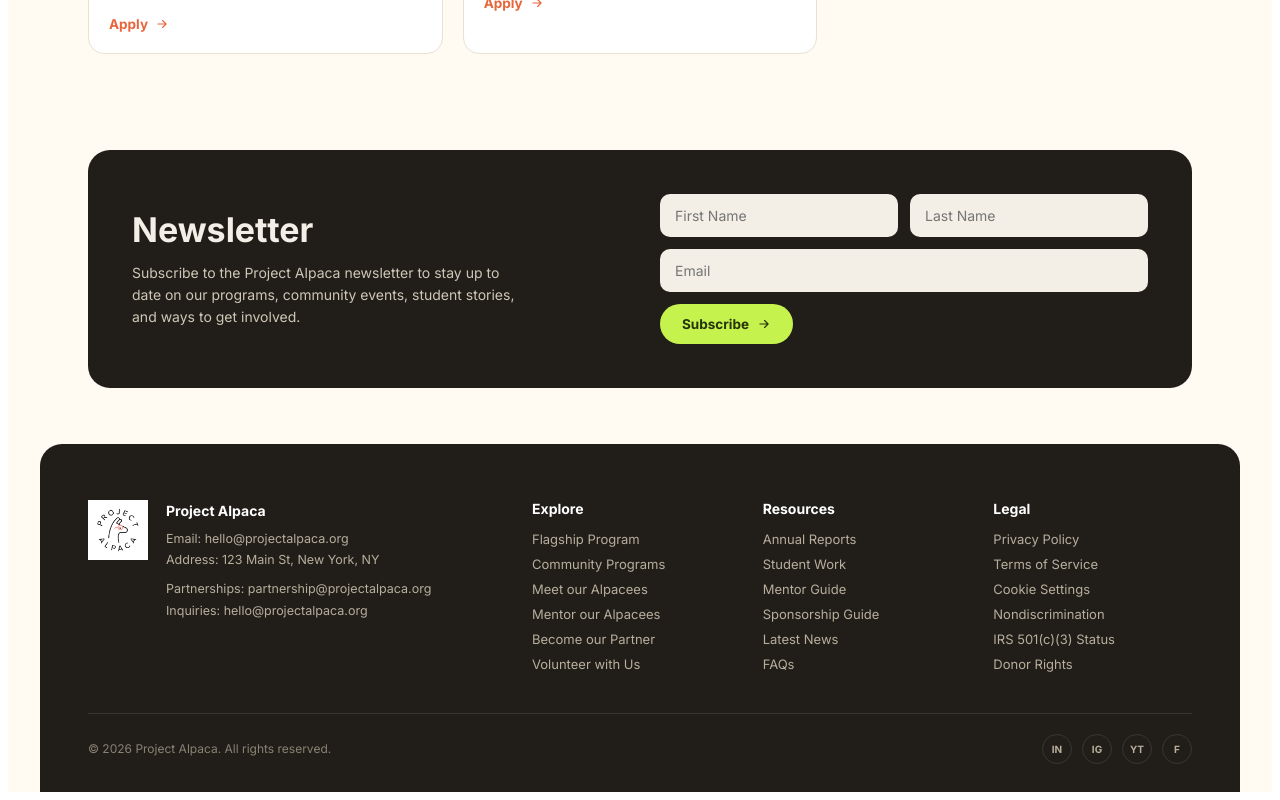
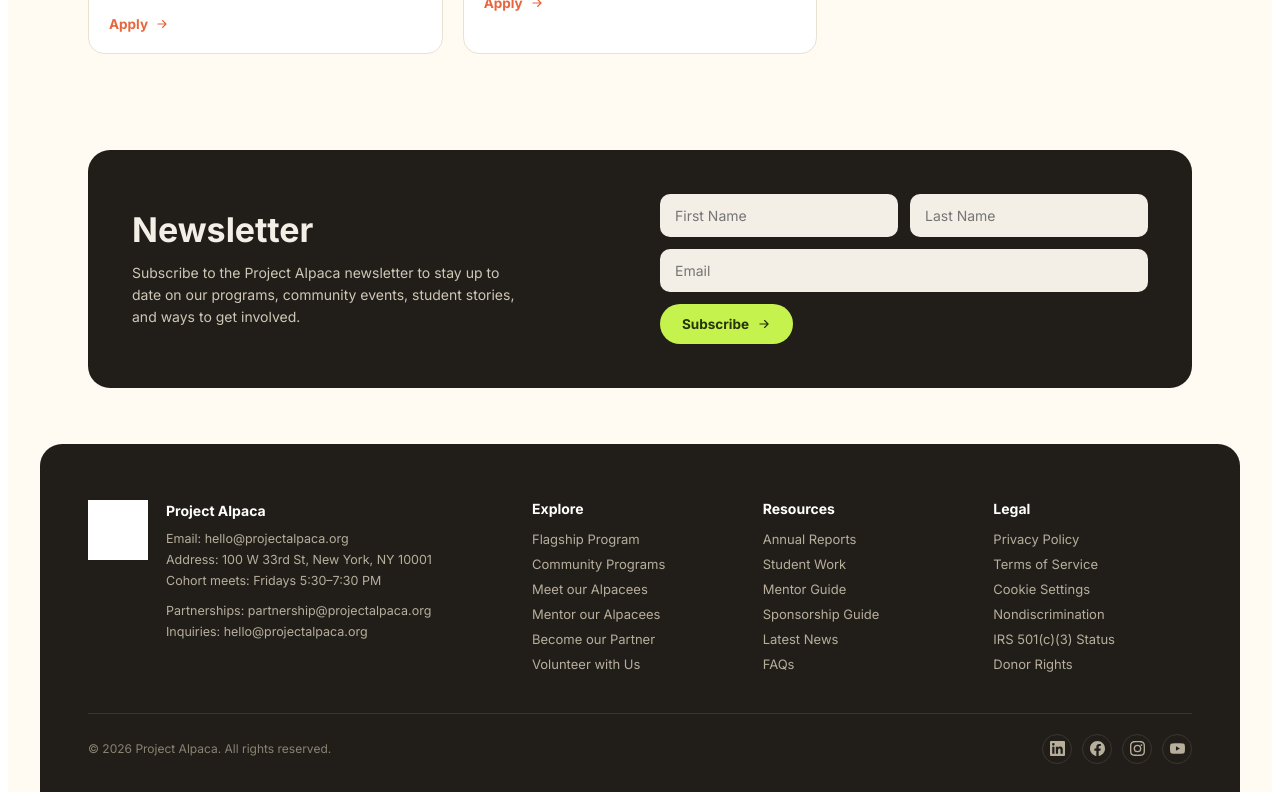
Before and after one commit to jellyfishing2346/project-alpaca, a React (Vite) app: page / in a window 1280 px wide. Shown: the part 3237-4037 px from the top of the page. Built offline with nearby package versions, Linux system fonts and the light colour scheme.

Commit message:
Footer social icons linked to real Project Alpaca accounts

```diff
--- a/alpacees-directory-final.jsx
+++ b/alpacees-directory-final.jsx
@@ -215,6 +215,13 @@
   );
 }
 
+const SOCIALS = [
+  { name: "LinkedIn", url: "https://linkedin.com/company/projectalpaca", path: "M20.45 20.45h-3.56v-5.57c0-1.33-.02-3.04-1.85-3.04-1.85 0-2.14 1.45-2.14 2.94v5.67H9.35V9h3.42v1.56h.05c.48-.9 1.64-1.85 3.37-1.85 3.6 0 4.27 2.37 4.27 5.46v6.28zM5.34 7.43a2.07 2.07 0 1 1 0-4.14 2.07 2.07 0 0 1 0 4.14zM7.12 20.45H3.55V9h3.57v11.45zM22.22 0H1.77C.79 0 0 .77 0 1.73v20.54C0 23.22.79 24 1.77 24h20.45c.98 0 1.78-.78 1.78-1.73V1.73C24 .77 23.2 0 22.22 0z" },
+  { name: "Facebook", url: "https://www.facebook.com/projectalpacany", path: "M24 12.07C24 5.4 18.63 0 12 0S0 5.4 0 12.07C0 18.1 4.39 23.1 10.13 24v-8.44H7.08v-3.49h3.05V9.41c0-3.02 1.79-4.69 4.53-4.69 1.31 0 2.68.24 2.68.24v2.97h-1.51c-1.49 0-1.96.93-1.96 1.89v2.25h3.33l-.53 3.49h-2.8V24C19.61 23.1 24 18.1 24 12.07z" },
+  { name: "Instagram", url: "https://www.instagram.com/projectalpacany/", path: "M12 2.16c3.2 0 3.58.01 4.85.07 1.17.05 1.8.25 2.23.41.56.22.96.48 1.38.9.42.42.68.82.9 1.38.16.42.36 1.06.41 2.23.06 1.27.07 1.65.07 4.85s-.01 3.58-.07 4.85c-.05 1.17-.25 1.8-.41 2.23-.22.56-.48.96-.9 1.38-.42.42-.82.68-1.38.9-.42.16-1.06.36-2.23.41-1.27.06-1.65.07-4.85.07s-3.58-.01-4.85-.07c-1.17-.05-1.8-.25-2.23-.41-.56-.22-.96-.48-1.38-.9-.42-.42-.68-.82-.9-1.38-.16-.42-.36-1.06-.41-2.23-.06-1.27-.07-1.65-.07-4.85s.01-3.58.07-4.85c.05-1.17.25-1.8.41-2.23.22-.56.48-.96.9-1.38.42-.42.82-.68 1.38-.9.42-.16 1.06-.36 2.23-.41C8.42 2.17 8.8 2.16 12 2.16zM12 0C8.74 0 8.33.01 7.05.07 5.78.13 4.9.33 4.14.63c-.79.31-1.46.72-2.12 1.38C1.36 2.67.95 3.34.63 4.14.33 4.9.13 5.78.07 7.05.01 8.33 0 8.74 0 12s.01 3.67.07 4.95c.06 1.27.26 2.15.56 2.91.31.79.72 1.46 1.38 2.12.66.66 1.33 1.07 2.12 1.38.76.3 1.64.5 2.91.56 1.28.06 1.69.07 4.95.07s3.67-.01 4.95-.07c1.27-.06 2.15-.26 2.91-.56.79-.31 1.46-.72 2.12-1.38.66-.66 1.07-1.33 1.38-2.12.3-.76.5-1.64.56-2.91.06-1.28.07-1.69.07-4.95s-.01-3.67-.07-4.95c-.06-1.27-.26-2.15-.56-2.91-.31-.79-.72-1.46-1.38-2.12C21.33 1.36 20.66.95 19.86.63c-.76-.3-1.64-.5-2.91-.56C15.67.01 15.26 0 12 0zm0 5.84A6.16 6.16 0 1 0 18.16 12 6.16 6.16 0 0 0 12 5.84zM12 16a4 4 0 1 1 4-4 4 4 0 0 1-4 4zm6.4-10.85a1.44 1.44 0 1 0 1.44 1.44 1.44 1.44 0 0 0-1.44-1.44z" },
+  { name: "YouTube", url: "https://www.youtube.com/@projectalpacany", path: "M23.5 6.19a3.02 3.02 0 0 0-2.12-2.14C19.5 3.55 12 3.55 12 3.55s-7.5 0-9.38.5A3.02 3.02 0 0 0 .5 6.19C0 8.08 0 12 0 12s0 3.92.5 5.81a3.02 3.02 0 0 0 2.12 2.14c1.88.5 9.38.5 9.38.5s7.5 0 9.38-.5a3.02 3.02 0 0 0 2.12-2.14C24 15.92 24 12 24 12s0-3.92-.5-5.81zM9.55 15.57V8.43L15.82 12l-6.27 3.57z" },
+];
+
 export function Footer() {
   const cols = [
     ["Explore", [["Flagship Program", "/flagship"], ["Community Programs", "/community-programs"], ["Meet our Alpacees", "/directory"], ["Mentor our Alpacees", "/get-involved"], ["Become our Partner", "/get-involved"], ["Volunteer with Us", "/get-involved"]]],
@@ -228,7 +235,7 @@
           <LogoImage className="footer-logo" />
           <div className="footer-contact">
             <b>Project Alpaca</b>
-            <p>Email: hello@projectalpaca.org<br />Address: 123 Main St, New York, NY</p>
+            <p>Email: hello@projectalpaca.org<br />Address: 100 W 33rd St, New York, NY 10001<br />Cohort meets: Fridays 5:30–7:30 PM</p>
             <p>Partnerships: partnership@projectalpaca.org<br />Inquiries: hello@projectalpaca.org</p>
           </div>
         </div>
@@ -244,7 +251,11 @@
       <div className="footer-bottom">
         <span>© {new Date().getFullYear()} Project Alpaca. All rights reserved.</span>
         <span className="footer-social">
-          {["in", "ig", "yt", "f"].map((s) => <a key={s} href="#" aria-label={s}>{s}</a>)}
+          {SOCIALS.map((s) => (
+            <a key={s.name} href={s.url} target="_blank" rel="noreferrer" aria-label={s.name}>
+              <svg viewBox="0 0 24 24" fill="currentColor" aria-hidden="true"><path d={s.path} /></svg>
+            </a>
+          ))}
         </span>
       </div>
     </footer>
--- a/styles.css
+++ b/styles.css
@@ -140,7 +140,7 @@
         .btn-green { align-self:flex-start; display:inline-flex; align-items:center; gap:8px; background:#C6F24E; color:#25340A; border:0; padding:12px 22px; border-radius:999px; font:inherit; font-weight:700; font-size:13.5px; cursor:pointer; }
         .footer { background:#211E1A; color:#E6DECF; margin:0 -48px; padding:56px 48px 28px; border-radius:22px 22px 0 0; }
         .footer-top { display:flex; gap:60px; }
-        .footer-logo { width:60px; height:60px; object-fit:contain; }
+        .footer-logo { width:60px; height:60px; object-fit:contain; filter:brightness(0) invert(1); }
         .footer-cols { display:grid; grid-template-columns:repeat(4,1fr); gap:32px; flex:1; }
         .footer-col h4 { font-size:14px; font-weight:800; margin:0 0 14px; color:#fff; }
         .footer-col a { display:block; font-size:13px; color:#B7AE9C; text-decoration:none; margin-bottom:9px; }
@@ -368,3 +368,7 @@
 .cfield input, .cfield textarea { font-weight:400; }
 .cfield .opt { color:#9A907B; font-weight:400; }
 @media (max-width:900px){ .footer-top{grid-template-columns:1fr;} .footer-brand{flex-direction:column;} }
+
+/* social icons in footer */
+.footer-social a svg { width:15px; height:15px; display:block; }
+.footer-social a { font-size:0; }
```
